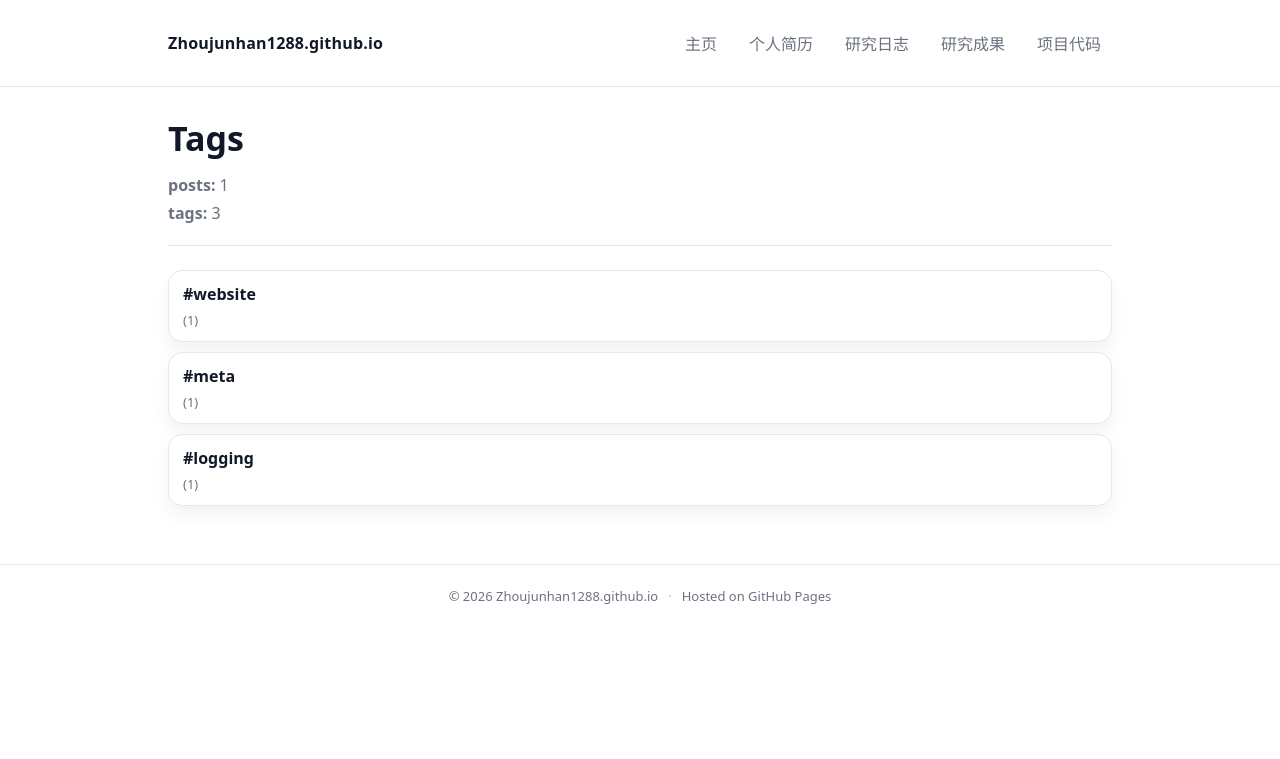
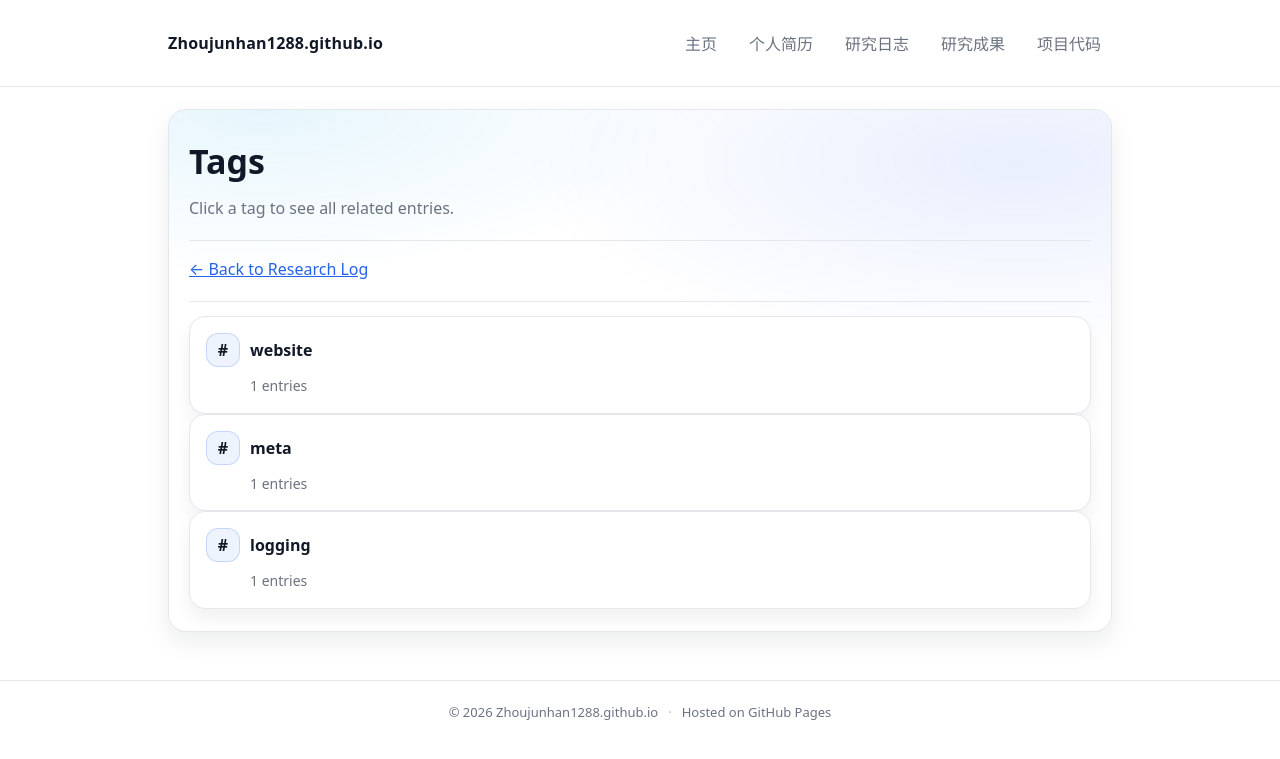
Before and after one commit to Zhoujunhan1288/Zhoujunhan1288.github.io, a Jekyll site: the page built from tags.md, in a window 1280 px wide. Shown: the top 759 px of the page. Built offline with Jekyll 4.4.1, drawn with Linux system fonts in a browser that asks for light colours.

Commit message:
Update tags.md

```diff
--- a/tags.md
+++ b/tags.md
@@ -4,18 +4,24 @@ title: Tags
 permalink: /tags/
 ---
 
-# Tags
+<div class="hero">
+  <h1>Tags</h1>
+  <p>Click a tag to see all related entries.</p>
 
-**posts:** {{ site.posts | size }}
-**tags:** {{ site.tags | size }}
+  <div class="section"></div>
 
-<div class="section"></div>
+  <p>
+    <a class="backbtn" href="{{ '/log/' | relative_url }}">← Back to Research Log</a>
+  </p>
 
-{% for tag in site.tags %}
-  {% assign tag_name = tag[0] %}
-  {% assign tag_posts = tag[1] %}
-  <div class="post-item">
-    <strong>#{{ tag_name }}</strong>
-    <div class="post-meta">({{ tag_posts | size }})</div>
-  </div>
-{% endfor %}
+  <div class="section"></div>
+
+  {% for tag in site.tags %}
+    {% assign tag_name = tag[0] %}
+    {% assign tag_posts = tag[1] %}
+    <a class="cardbtn" href="{{ '/tag/' | append: tag_name | append: '/' | relative_url }}">
+      <div class="head"><span class="badge">#</span>{{ tag_name }}</div>
+      <div class="desc">{{ tag_posts | size }} entries</div>
+    </a>
+  {% endfor %}
+</div>
```
